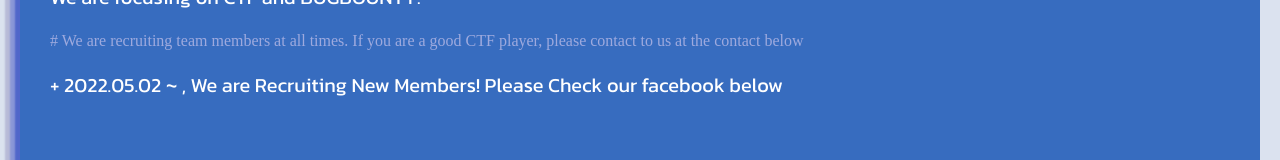
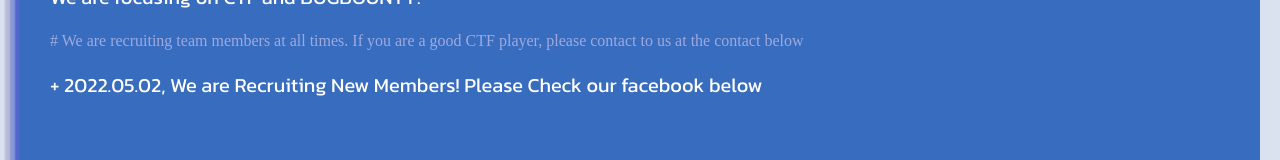
Before and after one commit to teamST4RT/teamST4RT.github.io, a Svelte app: page / in a window 1280 px wide. Shown: the part 409-569 px from the top of the page. Built offline with nearby package versions, Linux system fonts and the light colour scheme; a web font is replaced by a local one.

Commit message:
remove comma

```diff
--- a/src/routes/Home.svelte
+++ b/src/routes/Home.svelte
@@ -13,7 +13,7 @@
         # We are recruiting team members at all times. If you are a good CTF
         player, please contact to us at the contact below
     </p>
-	<p> + 2022.05.02 ~ , We are Recruiting New Members! Please Check our facebook below </p>
+	<p> + 2022.05.02, We are Recruiting New Members! Please Check our facebook below </p>
 </div>
 
 <style>
```
